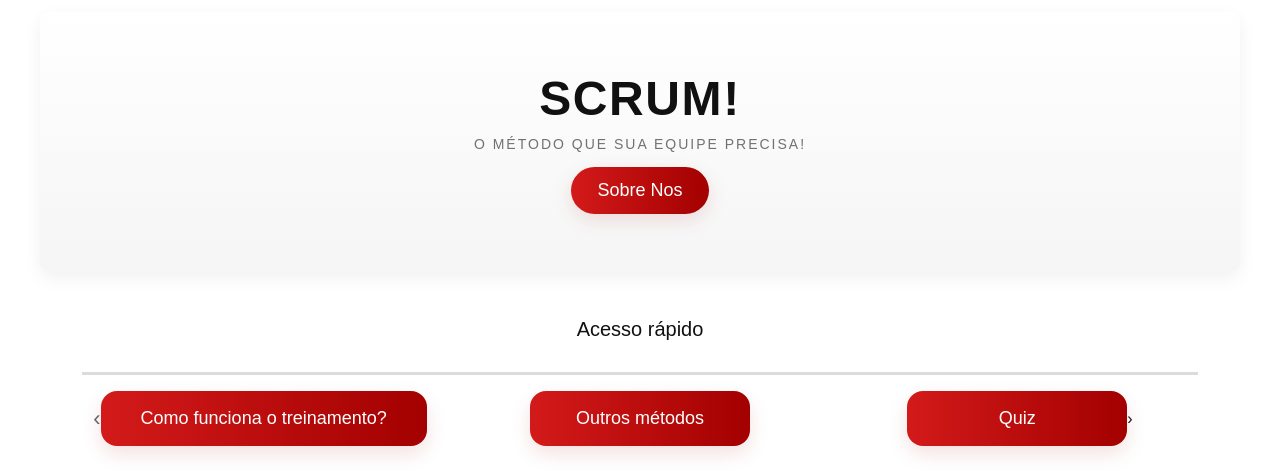
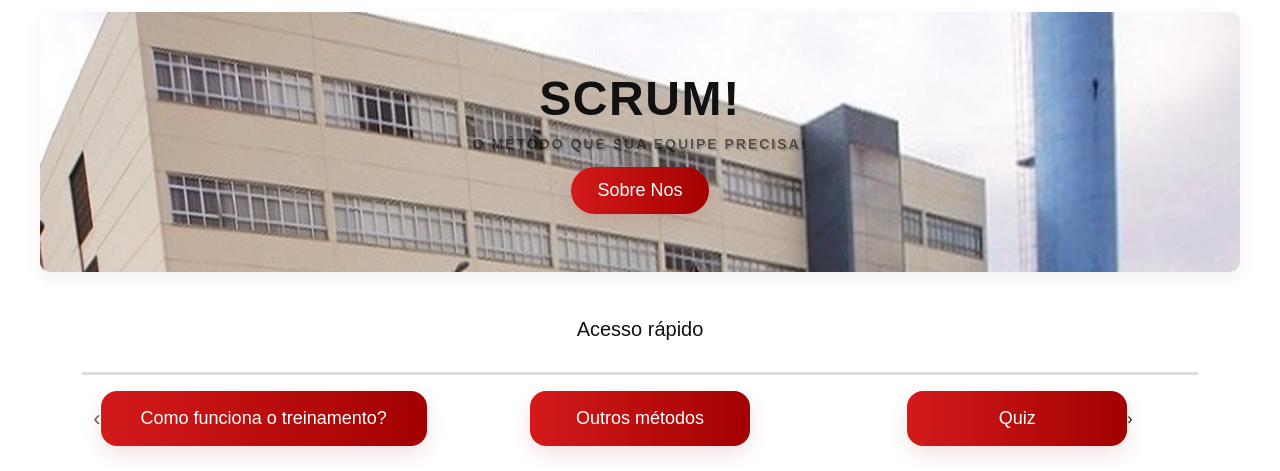
Before and after one commit to LucaSuzuki/FATEC-API-2025, a Flask app: page / in a window 1280 px wide. Shown: the part 56-527 px from the top of the page. Run offline with Flask 3, Linux system fonts and the light colour scheme.

Commit message:
<style>: adição do background da FATEC

```diff
--- a/src/static/css/base.css
+++ b/src/static/css/base.css
@@ -67,6 +67,8 @@ body {
     position: relative;
     height: 260px;
     background: linear-gradient(180deg, rgba(255, 255, 255, 0.95), rgba(245, 245, 245, 0.98));
+    background-image: url("/static/images/fatecoDAY.png");
+    background-size: cover;
     border-radius: 10px;
     margin: 12px auto;
     max-width: var(--container-max);
@@ -78,6 +80,12 @@ body {
     padding: 28px 20px;
     box-shadow: 0 6px 18px rgba(0, 0, 0, 0.06);
 }
+
+.shadowp{
+     text-shadow: 2px 2px #00000028;
+     font-weight: bold;
+}
+
 
 .banner-inner {
     max-width: 820px;
@@ -348,6 +356,9 @@ body.dark .navbar-red .navbar-brand {
 
 body.dark .banner {
     background: linear-gradient(180deg, rgba(10, 16, 25, 0.85), rgba(15, 22, 30, 0.95));
+    background-image: url("/static/images/fatecoNIGHT.png");
+    background-size:cover;
+    background-repeat: repeat-y;
     box-shadow: 0 6px 20px rgba(0, 0, 0, 0.6);
     color: var(--text-light);
 }
--- a/src/templates/index.html
+++ b/src/templates/index.html
@@ -6,7 +6,7 @@
     <figure class="banner">
         <div class="banner-inner">
             <h1 class="banner-h1">SCRUM! <span style="font-size:0.9em"></span></h1>
-            <p class="banner-sub">O MÉTODO QUE SUA EQUIPE PRECISA!</p>
+            <p class="banner-sub shadowp">O MÉTODO QUE SUA EQUIPE PRECISA!</p>
             <a href="{{url_for('main.sobre')}}" class="btn btn-saiba">Sobre Nos</a>
         </div>
     </figure>
```
Also changed, not shown: src/static/images/fatecoDAY.png (added), 1 other file.
